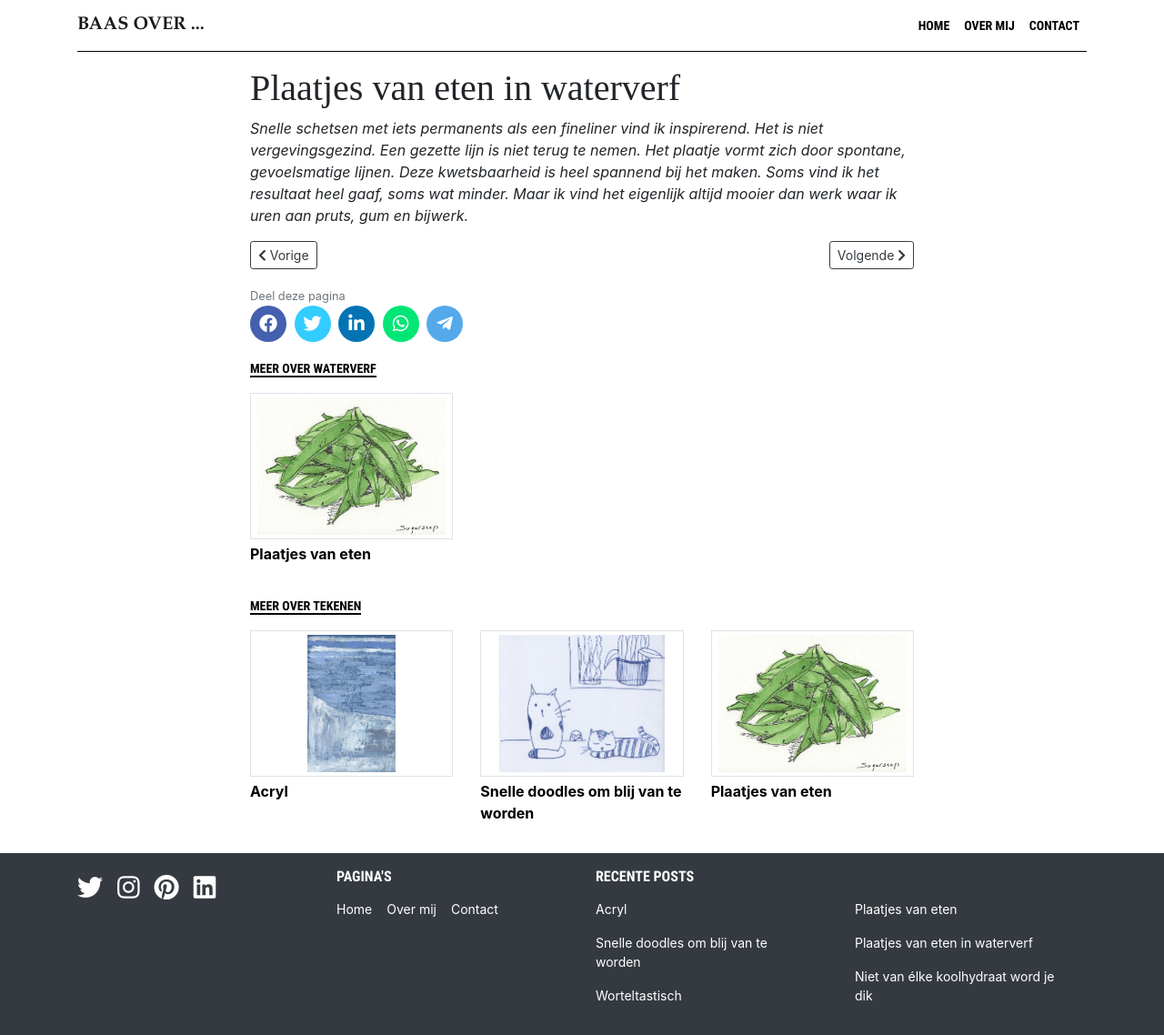
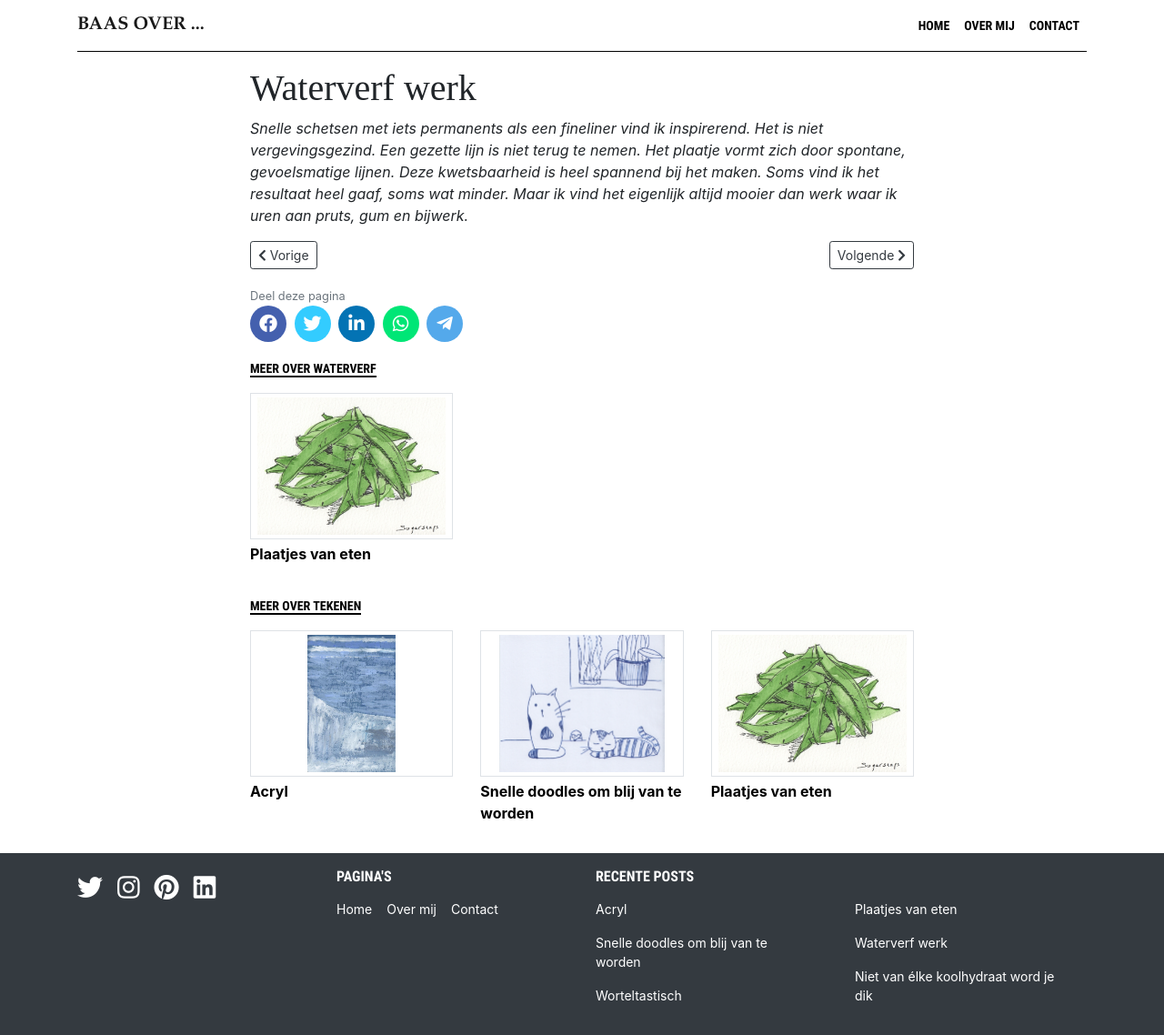
Before and after one commit to BaasLimited/baasovereten.github.io, a Jekyll site: the page built from _posts/2020-10-09-gallerij-waterverf-eten.md, in a window 1280 px wide and 1138 px high. Shown: the whole window at 91% size. Built offline with Jekyll 4.4.1, drawn with Linux system fonts in a browser that asks for light colours; some web fonts are replaced; a script that is not in the unit is left out; comment, search, counter and statistics services are not loaded.

Commit message:
Update 2020-10-09-gallerij-waterverf-eten.md

```diff
--- a/_posts/2020-10-09-gallerij-waterverf-eten.md
+++ b/_posts/2020-10-09-gallerij-waterverf-eten.md
@@ -1,10 +1,10 @@
 ---
-title:      "Plaatjes van eten in waterverf"
+title:      "Waterverf werk"
 date:       2020-10-09 08:00:00 +0200
 tags:       ["Over waterverf", "Over tekenen"]
 category:   "over-waterverf"
-image:      /uploads/appel.jpg
-caption:    "Appel (kleurpotlood en fineliner in schetsboekje)"
+image:      /uploads/vogel.jpg
+caption:    "Vogel (waterverf en fineliner in schetsboekje)"
 excerpt:    "Snelle schetsen met iets permanents als een fineliner vind ik inspirerend. Het is niet vergevingsgezind. Een gezette lijn is niet terug te nemen. Het plaatje vormt zich door spontane, gevoelsmatige lijnen. Deze kwetsbaarheid is heel spannend bij het maken. Soms vind ik het resultaat heel gaaf, soms wat minder. Maar ik vind het eigenlijk altijd mooier dan werk waar ik uren aan pruts, gum en bijwerk."
 published:  true
 layout:     gallery-post
```
